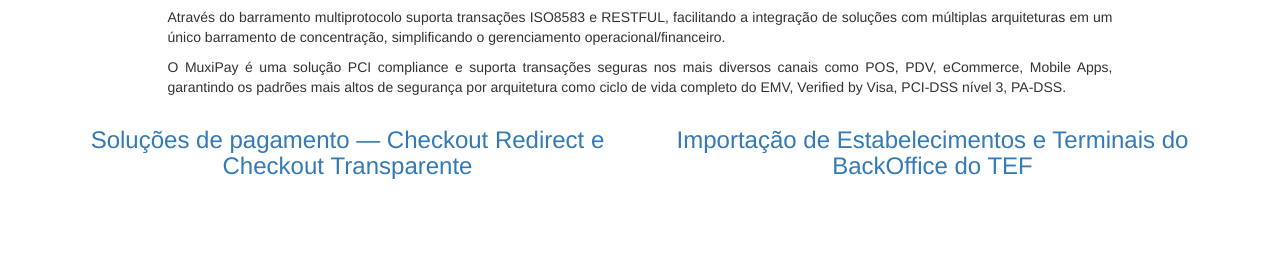
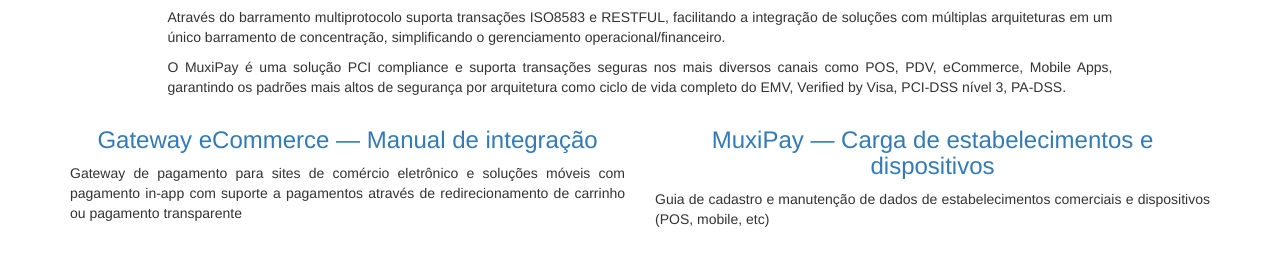
Before and after one commit to muxi-dev/muxi-dev.github.io, a plain HTML site: page index.html in a window 1280 px wide. Shown: the part 93-358 px from the top of the page. Drawn offline with nearby package versions, Linux system fonts and the light colour scheme.

Commit message:
descrições

```diff
--- a/index.html
+++ b/index.html
@@ -24,10 +24,12 @@
 
     <div class="row">
       <div class="col-xs-12 col-md-6">
-        <h3 class="text-center"><a href="muxi-pay/v1/index.html">Soluções de pagamento &mdash; Checkout&nbsp;Redirect e Checkout&nbsp;Transparente</a></h3>
+        <h3 class="text-center"><a href="muxi-pay/v1/index.html">Gateway eCommerce — Manual de integração</a></h3>
+        <p>Gateway de pagamento para sites de comércio eletrônico e soluções móveis com pagamento in-app com suporte a pagamentos através de redirecionamento de carrinho ou pagamento transparente</p>
       </div>
       <div class="col-xs-12 col-md-6">
-        <h3 class="text-center"><a href="tef-bo/index.html">Importação de Estabelecimentos e Terminais do BackOffice do TEF</a></h3>
+        <h3 class="text-center"><a href="tef-bo/index.html">MuxiPay — Carga de estabelecimentos e dispositivos</a></h3>
+        <p>Guia de cadastro e manutenção de dados de estabelecimentos comerciais e dispositivos (POS, mobile, etc)</p>
       </div>
     </div>
   </div>
```
